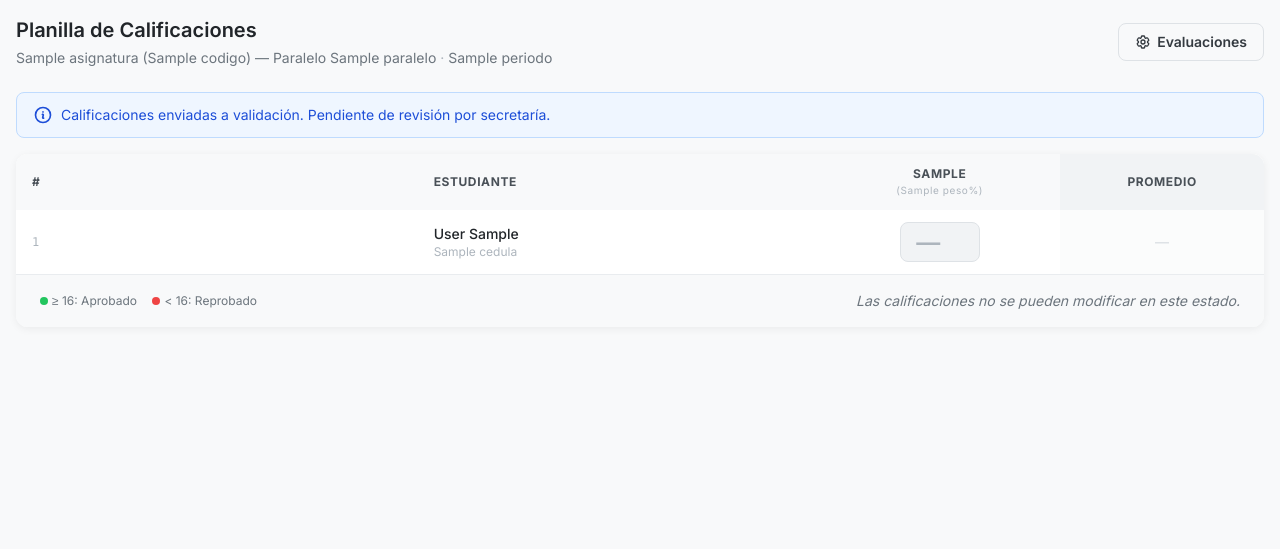
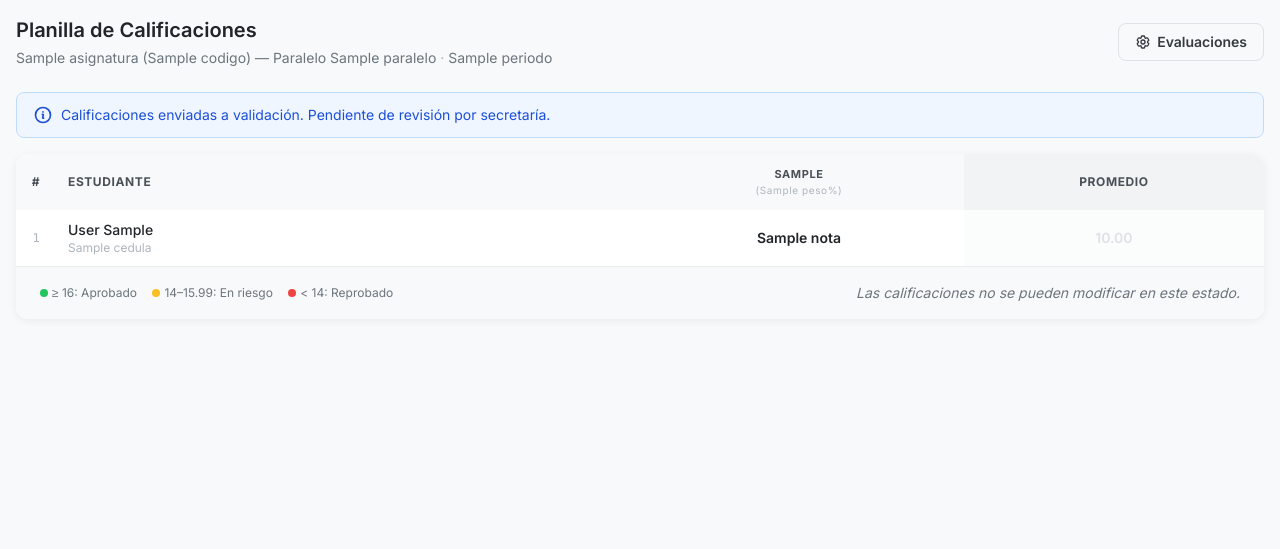
Before and after one commit to martinizin/proyecto-ecpp, a Django app: template templates/calificaciones/registrar_calificaciones.html in a window 1280 px wide. Shown: the part 116-665 px from the top of the page. Run offline with Django 5.2, Linux system fonts and the light colour scheme; the template is opened without the code that fills it: most values are stand-ins (such as "Sample title", 1, 10 or a date in 2020); some libraries are stand-ins or nearby versions.

Commit message:
fix(calificaciones): corregir visualización de notas guardadas en planilla

```diff
--- a/templates/calificaciones/registrar_calificaciones.html
+++ b/templates/calificaciones/registrar_calificaciones.html
@@ -1,4 +1,5 @@
 {% extends "base.html" %}
+{% load l10n %}
 
 {% block title %}Registrar Calificaciones — {{ paralelo.asignatura.nombre }}{% endblock %}
 
@@ -97,46 +98,69 @@
             {% csrf_token %}
 
             <div class="overflow-x-auto">
-                <table class="w-full text-sm text-left">
+                <table class="w-full text-sm text-left table-auto">
                     <thead class="bg-gray-50 text-gray-600 uppercase text-xs font-semibold tracking-wider">
                         <tr>
-                            <th class="px-4 py-3 sticky left-0 bg-gray-50 z-10 min-w-[200px]">#</th>
-                            <th class="px-4 py-3 sticky left-0 bg-gray-50 z-10 min-w-[200px]">Estudiante</th>
+                            <th class="px-3 py-3 w-10 text-center">#</th>
+                            <th class="px-3 py-3 min-w-[180px]">Estudiante</th>
                             {% for ev in evaluaciones %}
-                            <th class="px-3 py-3 text-center min-w-[120px]">
-                                <div>{{ ev.get_tipo_display }}</div>
+                            <th class="px-2 py-3 text-center">
+                                <div class="text-[11px]">{{ ev.get_tipo_display }}</div>
                                 <div class="text-[10px] font-normal text-gray-400 normal-case">({{ ev.peso }}%)</div>
                             </th>
                             {% endfor %}
-                            <th class="px-4 py-3 text-center min-w-[100px] bg-gray-100">Promedio</th>
+                            <th class="px-3 py-3 text-center bg-gray-100">Promedio</th>
                         </tr>
                     </thead>
                     <tbody class="divide-y divide-gray-200">
                         {% for fila in filas %}
                         <tr class="hover:bg-gray-50/50 transition-colors">
-                            <td class="px-4 py-3 sticky left-0 bg-white z-10 text-xs text-gray-400 font-mono">
+                            <td class="px-3 py-2.5 text-center text-xs text-gray-400 font-mono">
                                 {{ forloop.counter }}
                             </td>
-                            <td class="px-4 py-3 sticky left-0 bg-white z-10">
+                            <td class="px-3 py-2.5">
                                 <div class="font-medium text-gray-800 text-sm">{{ fila.matricula.estudiante.last_name }} {{ fila.matricula.estudiante.first_name }}</div>
                                 <div class="text-xs text-gray-400">{{ fila.matricula.estudiante.cedula }}</div>
                             </td>
                             {% for ev, cal in fila.celdas %}
-                            <td class="px-3 py-3 text-center">
-                                <input type="number"
+                            <td class="px-2 py-2.5 text-center">
+                                {% if puede_editar %}
+                                <!-- Display: shown when grade exists and NOT editing -->
+                                <div x-show="!editing['{{ fila.matricula.estudiante_id }}_{{ ev.id }}'] && values['{{ fila.matricula.estudiante_id }}_{{ ev.id }}']"
+                                     class="flex items-center justify-center gap-1 cursor-pointer"
+                                     @click="startEdit('{{ fila.matricula.estudiante_id }}_{{ ev.id }}')">
+                                    <span class="text-sm font-semibold text-gray-800"
+                                          x-text="values['{{ fila.matricula.estudiante_id }}_{{ ev.id }}']"></span>
+                                    <svg class="w-3 h-3 text-gray-400" fill="none" viewBox="0 0 24 24" stroke="currentColor" stroke-width="2">
+                                        <path stroke-linecap="round" stroke-linejoin="round" d="m16.862 4.487 1.687-1.688a1.875 1.875 0 1 1 2.652 2.652L10.582 16.07a4.5 4.5 0 0 1-1.897 1.13L6 18l.8-2.685a4.5 4.5 0 0 1 1.13-1.897l8.932-8.931Zm0 0L19.5 7.125"/>
+                                    </svg>
+                                </div>
+                                <!-- Input: shown when editing OR no grade yet -->
+                                <input x-show="editing['{{ fila.matricula.estudiante_id }}_{{ ev.id }}'] || !values['{{ fila.matricula.estudiante_id }}_{{ ev.id }}']"
+                                       x-ref="input_{{ fila.matricula.estudiante_id }}_{{ ev.id }}"
+                                       type="number"
                                        name="nota_{{ fila.matricula.estudiante_id }}_{{ ev.id }}"
-                                       value="{% if cal %}{{ cal.nota }}{% endif %}"
+                                       value="{% if cal %}{{ cal.nota|unlocalize }}{% endif %}"
                                        min="0" max="20" step="0.01"
-                                       class="form-control w-20 text-center text-sm mx-auto{% if not puede_editar %} bg-gray-100 cursor-not-allowed{% endif %}"
+                                       class="w-16 text-center text-sm font-semibold text-gray-800 border border-gray-300 rounded px-1 py-0.5 focus:outline-none focus:ring-1 focus:ring-primary mx-auto{% if not puede_editar %} bg-gray-100 cursor-not-allowed{% endif %}"
                                        placeholder="—"
                                        data-estudiante="{{ fila.matricula.estudiante_id }}"
                                        data-evaluacion="{{ ev.id }}"
                                        data-peso="{{ ev.peso }}"
-                                       {% if not puede_editar %}disabled{% endif %}
-                                       @input="calcularPromedio('{{ fila.matricula.estudiante_id }}')">
+                                       @input="onInput('{{ fila.matricula.estudiante_id }}_{{ ev.id }}', '{{ fila.matricula.estudiante_id }}', $event)"
+                                       @blur="stopEdit('{{ fila.matricula.estudiante_id }}_{{ ev.id }}', '{{ fila.matricula.estudiante_id }}')"
+                                       @keydown.enter.prevent="$event.target.blur()">
+                                {% else %}
+                                <!-- Read-only mode -->
+                                {% if cal %}
+                                <span class="text-sm font-semibold text-gray-800">{{ cal.nota|unlocalize }}</span>
+                                {% else %}
+                                <span class="text-gray-300 text-sm">—</span>
+                                {% endif %}
+                                {% endif %}
                             </td>
                             {% endfor %}
-                            <td class="px-4 py-3 text-center bg-gray-50/50">
+                            <td class="px-3 py-2.5 text-center bg-gray-50/50">
                                 <span x-ref="promedio_{{ fila.matricula.estudiante_id }}"
                                       class="font-semibold text-sm"
                                       :class="getPromedioClass('{{ fila.matricula.estudiante_id }}')">
@@ -153,6 +177,15 @@
                 </table>
             </div>
 
+            <!-- Unsaved changes notice -->
+            <div x-show="hasChanges" x-transition
+                 class="px-6 py-3 border-t border-amber-200 bg-amber-50 flex items-center gap-2 text-sm text-amber-700">
+                <svg class="w-4 h-4 flex-shrink-0" fill="none" viewBox="0 0 24 24" stroke="currentColor" stroke-width="2">
+                    <path stroke-linecap="round" stroke-linejoin="round" d="M12 9v3.75m-9.303 3.376c-.866 1.5.217 3.374 1.948 3.374h14.71c1.73 0 2.813-1.874 1.948-3.374L13.949 3.378c-.866-1.5-3.032-1.5-3.898 0L2.697 16.126ZM12 15.75h.007v.008H12v-.008Z"/>
+                </svg>
+                Tiene cambios sin guardar. Presione <strong class="mx-0.5">Guardar Calificaciones</strong> para actualizar las notas y el promedio.
+            </div>
+
             <!-- Actions bar -->
             <div class="px-6 py-4 border-t border-gray-200 bg-gray-50 flex flex-col sm:flex-row items-start sm:items-center justify-between gap-3">
                 <div class="text-xs text-gray-500">
@@ -160,7 +193,10 @@
                         <span class="w-2 h-2 rounded-full bg-green-500"></span> ≥ 16: Aprobado
                     </span>
                     <span class="inline-flex items-center gap-1 ml-3">
-                        <span class="w-2 h-2 rounded-full bg-red-500"></span> &lt; 16: Reprobado
+                        <span class="w-2 h-2 rounded-full bg-amber-400"></span> 14–15.99: En riesgo
+                    </span>
+                    <span class="inline-flex items-center gap-1 ml-3">
+                        <span class="w-2 h-2 rounded-full bg-red-500"></span> &lt; 14: Reprobado
                     </span>
                 </div>
                 {% if puede_editar %}
@@ -199,22 +235,75 @@
     {% endif %}
 </div>
 
+<style>
+/* Hide number input spinners to save space */
+input[type="number"]::-webkit-outer-spin-button,
+input[type="number"]::-webkit-inner-spin-button { -webkit-appearance: none; margin: 0; }
+input[type="number"] { -moz-appearance: textfield; }
+</style>
 <script>
 function planillaCalificaciones() {
     return {
         promedios: {},
+        editing: {},
+        values: {},
+        hasChanges: false,
 
         init() {
-            // Calculate initial averages from existing values
+            // Read initial values from real DOM inputs (not x-if templates)
+            this.$el.querySelectorAll('input[type="number"][data-estudiante]').forEach(input => {
+                const key = input.dataset.estudiante + '_' + input.dataset.evaluacion;
+                if (input.value) this.values[key] = input.value;
+            });
+            // Calculate initial averages
             const estudiantes = new Set();
-            document.querySelectorAll('input[data-estudiante]').forEach(input => {
+            this.$el.querySelectorAll('input[data-estudiante]').forEach(input => {
                 estudiantes.add(input.dataset.estudiante);
             });
             estudiantes.forEach(estId => this.calcularPromedio(estId));
         },
 
+        startEdit(key) {
+            this.editing[key] = true;
+            this.$nextTick(() => {
+                const ref = this.$refs['input_' + key];
+                if (ref) ref.focus();
+            });
+        },
+
+        onInput(key, estudianteId, event) {
+            const input = event.target;
+            let val = parseFloat(input.value);
+            // Clamp to 0-20
+            if (!isNaN(val)) {
+                if (val < 0) { input.value = '0'; val = 0; }
+                if (val > 20) { input.value = '20'; val = 20; }
+            }
+            this.values[key] = input.value;
+            this.hasChanges = true;
+            this.calcularPromedio(estudianteId);
+        },
+
+        stopEdit(key, estudianteId) {
+            const ref = this.$refs['input_' + key];
+            if (ref && ref.value) {
+                // Ensure clamped
+                let val = parseFloat(ref.value);
+                if (!isNaN(val)) {
+                    if (val < 0) val = 0;
+                    if (val > 20) val = 20;
+                    ref.value = val;
+                }
+                this.values[key] = ref.value;
+            } else if (ref) {
+                delete this.values[key];
+            }
+            this.editing[key] = false;
+            this.$nextTick(() => this.calcularPromedio(estudianteId));
+        },
+
         calcularPromedio(estudianteId) {
-            const inputs = document.querySelectorAll(`input[data-estudiante="${estudianteId}"]`);
+            const inputs = this.$el.querySelectorAll(`input[type="number"][data-estudiante="${estudianteId}"]`);
             let sumaPonderada = 0;
             let sumaPesos = 0;
 
@@ -244,7 +333,9 @@ function planillaCalificaciones() {
         getPromedioClass(estudianteId) {
             const promedio = this.promedios[estudianteId];
             if (promedio === null || promedio === undefined) return 'text-gray-300';
-            return promedio >= 16 ? 'text-green-600' : 'text-red-600';
+            if (promedio >= 16) return 'text-green-600';
+            if (promedio >= 14) return 'text-amber-500';
+            return 'text-red-600';
         }
     }
 }
--- a/templates/calificaciones/seleccionar_paralelo.html
+++ b/templates/calificaciones/seleccionar_paralelo.html
@@ -19,8 +19,8 @@
     {% if paralelos %}
     <div class="grid grid-cols-1 sm:grid-cols-2 lg:grid-cols-3 gap-4">
         {% for paralelo in paralelos %}
-        <div class="bg-white rounded-xl shadow-md overflow-hidden hover:shadow-lg transition-shadow">
-            <div class="p-5">
+        <div class="bg-white rounded-xl shadow-md overflow-hidden hover:shadow-lg transition-shadow flex flex-col h-full">
+            <div class="p-5 flex flex-col flex-1">
                 <!-- Asignatura -->
                 <h2 class="text-base font-semibold text-gray-800 mb-1">{{ paralelo.asignatura.nombre }}</h2>
                 <p class="text-xs text-gray-400 mb-3">{{ paralelo.asignatura.codigo }} — Paralelo {{ paralelo.nombre }}</p>
@@ -39,7 +39,7 @@
                 </div>
 
                 <!-- Actions -->
-                <div class="flex flex-col gap-2">
+                <div class="flex flex-col gap-2 mt-auto">
                     <a href="{% url 'calificaciones:registrar_calificaciones' paralelo_id=paralelo.pk %}"
                        class="inline-flex items-center justify-center gap-1.5 bg-primary hover:bg-secondary text-white font-semibold py-2 px-4 rounded-lg transition-colors text-sm">
                         <svg class="w-4 h-4" fill="none" viewBox="0 0 24 24" stroke="currentColor" stroke-width="2">
```
Also changed, not shown: templates/calificaciones/auditoria_calificaciones.html (+7 -14 lines).
